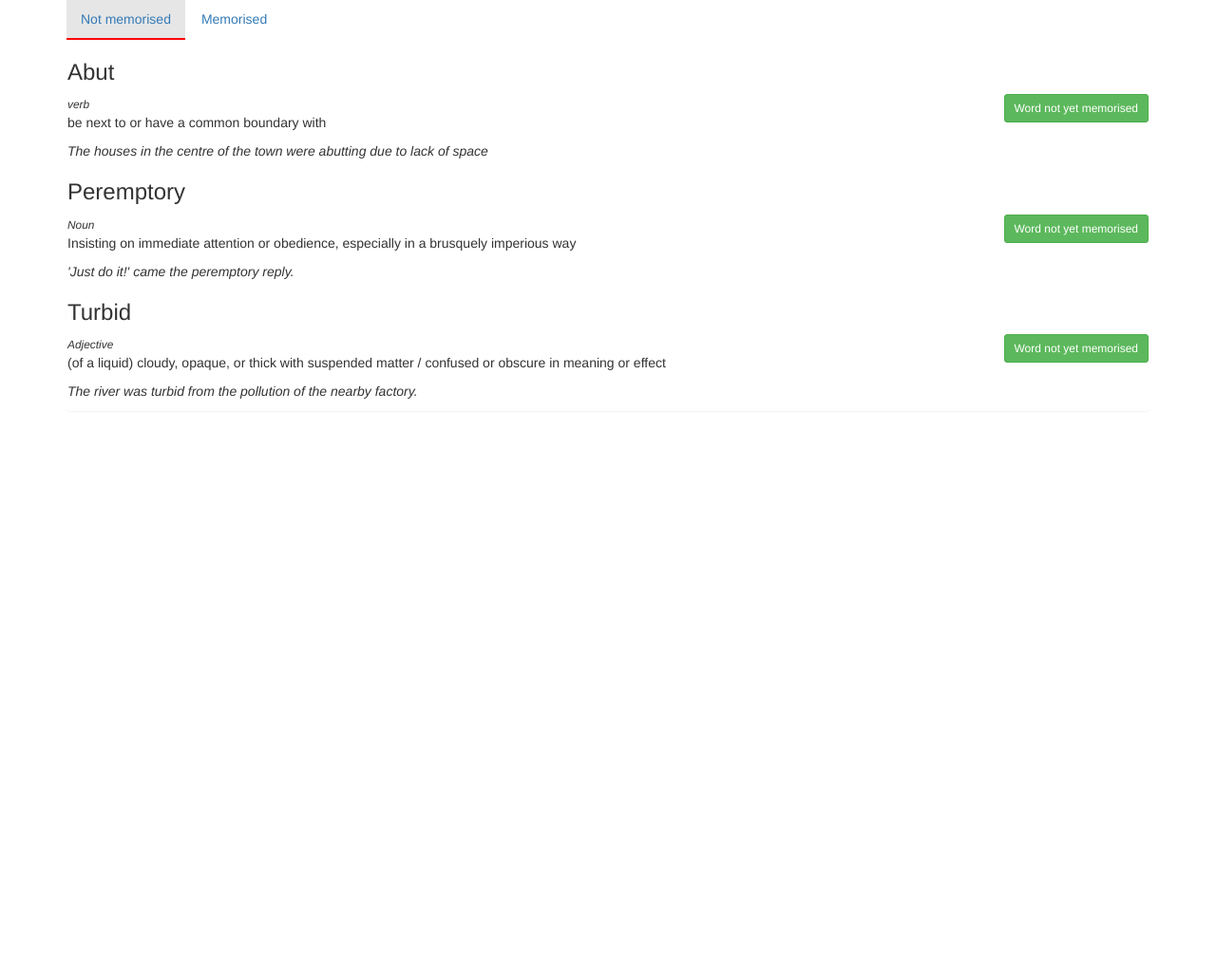
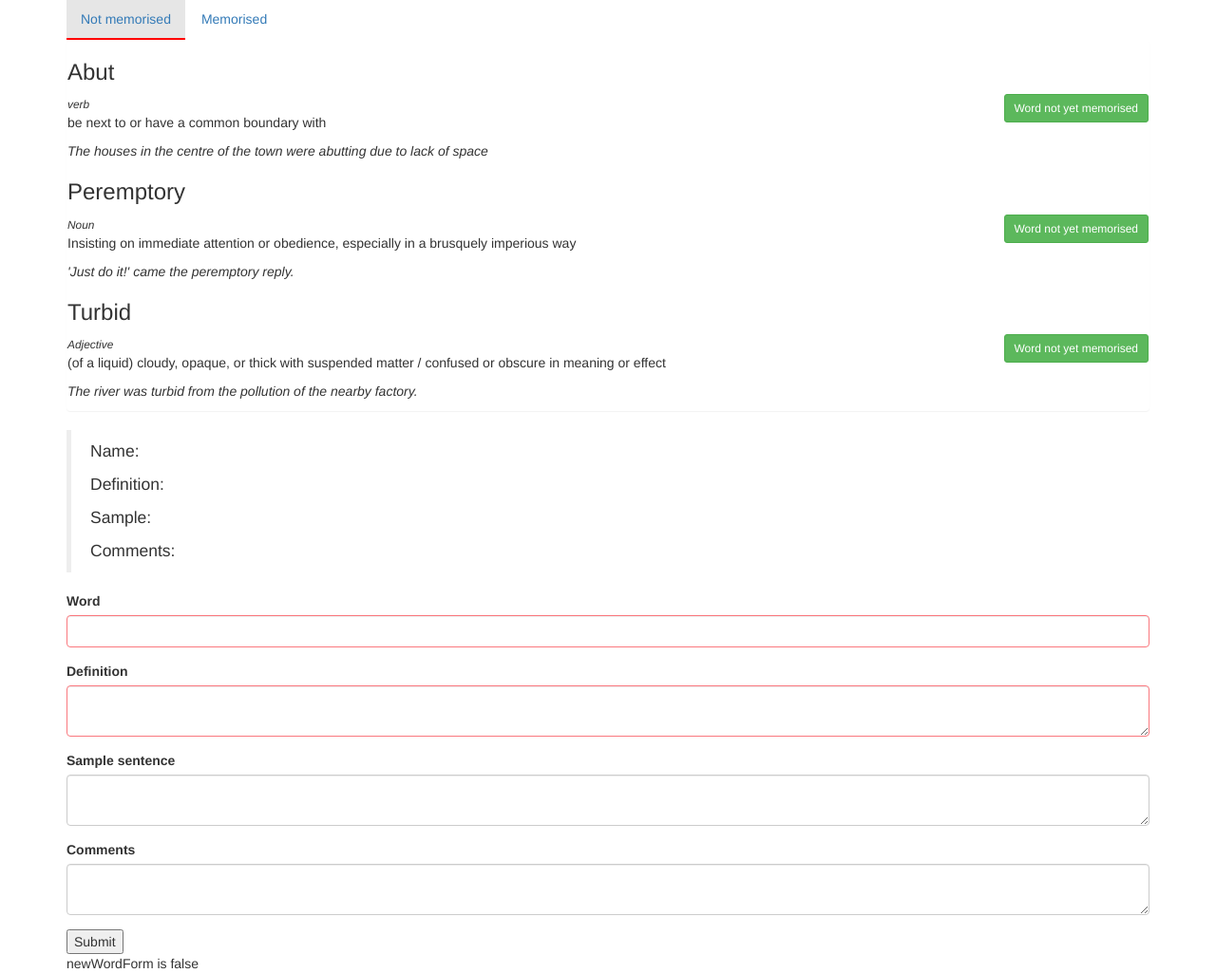
Before and after one commit to bacondrake/angular_dictionary, a plain HTML site: page index.html in a window 1280 px wide. Shown: the whole page at 95% size. Before the commit the page ends 800 px from the top, so only its background shows below. Drawn offline with nearby package versions, Linux system fonts and the light colour scheme.

Commit message:
level 3, add form for creating new words

```diff
--- a/app.js
+++ b/app.js
@@ -22,6 +22,14 @@
     this.isSelected = function(checkTab) {
       return this.tab === checkTab;
     }
+  });
+
+  app.controller('NewWordController', function() {
+    this.newWord = {}; // This handles the form you use to make a new word, stores the word information here temporarily until it's either submitted or removed.
+    this.addNewWord = function() {
+      definitions.push(this.newWord); // Push the new word to the definitions array.
+      this.newWord = {} // Resets the form to be blank after submitting the new word.
+    };
   });
 
   // Think of this simply as the data
--- a/index.html
+++ b/index.html
@@ -45,6 +45,40 @@
           </div>
         </div>
       </section>
+
+      <!-- Create a new definition -->
+      <!-- newWordCtrl is just an alias for the controller, it's common to use Ctrl when making controller aliases -->
+      <!-- newWordForm.$valid within the ng-submit ensures that the form has content in the required fields (word and definition), otherwise it won't submit -->
+      <form name="newWordForm" ng-controller="NewWordController as newWordCtrl" ng-submit="newWordForm.$valid && newWordCtrl.addNewWord()" novalidate>
+        <!-- pre-save preview -->
+        <blockquote>
+          <p>Name: {{ newWordCtrl.newWord.name }}</p>
+          <p>Definition: {{ newWordCtrl.newWord.meaning }}</p>
+          <p>Sample: {{ newWordCtrl.newWord.sample }}</p>
+          <p>Comments: {{ newWordCtrl.newWord.comment }}</p>
+        </blockquote>
+        <div class="form-group">
+          <label>Word</label>
+          <input type="text" class="form-control" ng-model="newWordCtrl.newWord.name" required/>
+        </div>
+
+        <div class="form-group">
+          <label>Definition</label>
+          <textarea class="form-control" ng-model="newWordCtrl.newWord.meaning" required></textarea>
+        </div>
+
+        <div class="form-group">
+          <Label>Sample sentence</Label>
+          <textarea class="form-control" ng-model="newWordCtrl.newWord.sample"></textarea>
+        </div>
+
+        <div class="form-group">
+          <label>Comments</label>
+          <textarea class="form-control" ng-model="newWordCtrl.newWord.comment"></textarea>
+        </div>
+        <input type="submit" value="Submit" />
+        <div> newWordForm is {{ newWordForm.$valid }} </div>
+      </form>
     </div>
 
     <script type="text/javascript" src="https://ajax.googleapis.com/ajax/libs/angularjs/1.6.4/angular.min.js"></script>
--- a/styles.css
+++ b/styles.css
@@ -3,3 +3,13 @@
   border-bottom: 2px solid #f00;
   color: #333;
 }
+
+/* Use Angular validations to highlight whether
+   a form has invalid inputs */
+.ng-invalid.ng-pristine {
+  border-color: #fa787e;
+}
+
+.ng-valid.ng-dirty {
+  border-color: #78fa89;
+}
```
